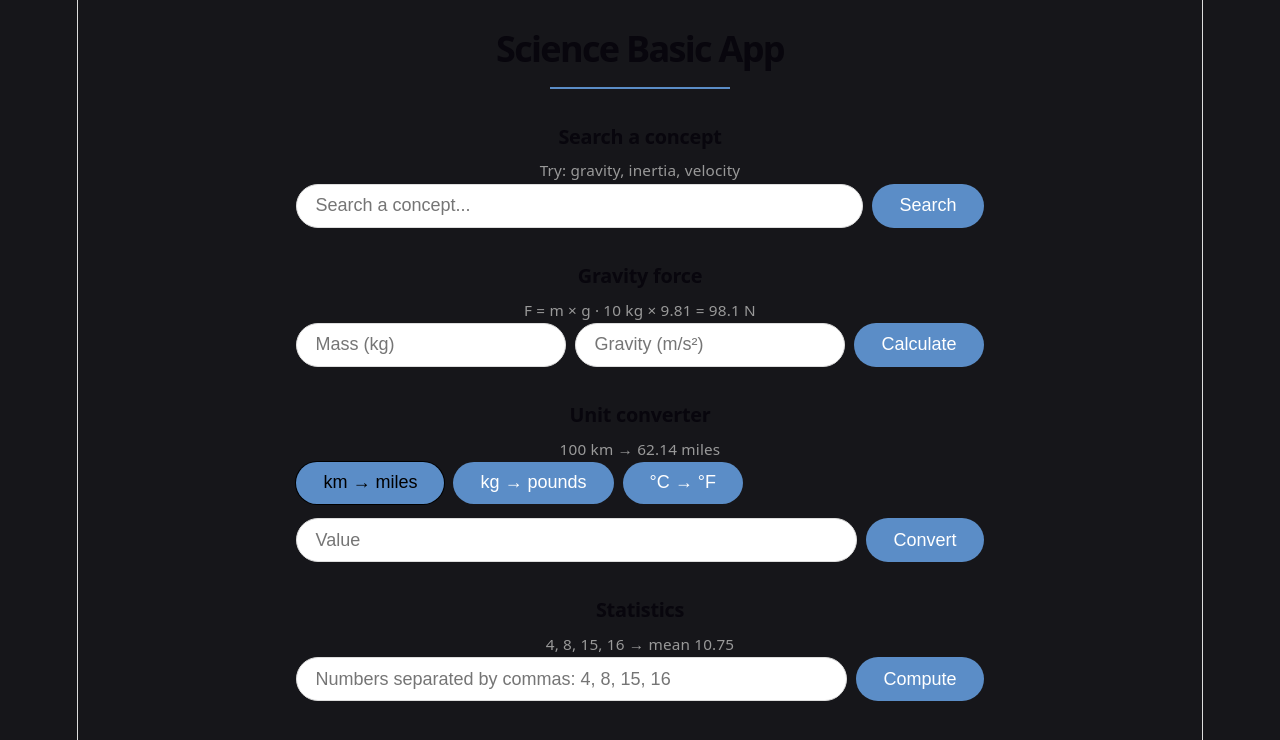
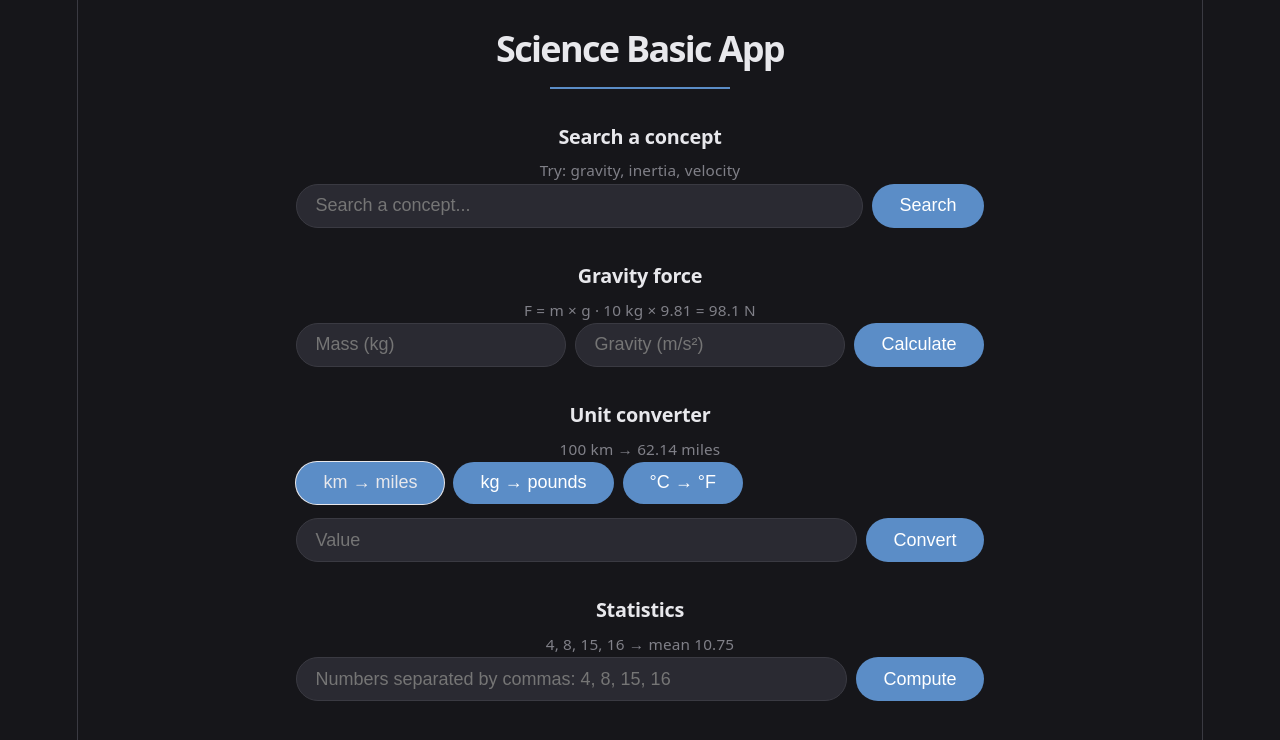
Before and after one commit to JulienLivernais/scientific-api, a React (Vite) app in the folder frontend/: page / in a window 1280 px wide. Shown: the top 740 px of the page. Built offline with nearby package versions, Linux system fonts and the light colour scheme.

Commit message:
Fix title colors

```diff
--- a/frontend/src/App.css
+++ b/frontend/src/App.css
@@ -2,23 +2,24 @@
   --accent: #5b8dc7;
   --accent-dark: #4a7ab5;
   --text: #e8e8ec;
-  --text-muted: #666;
-  --text-light: #999;
-  --border: #ddd;
-  --border-light: #eee;
-  --error: #c00;
+  --text-muted: #a0a0aa;
+  --text-light: #808088;
+  --border: #3a3a42;
+  --border-light: #2a2a32;
+  --error: #ff6b6b;
   --radius-pill: 999px;
   --radius-card: 16px;
-  --text: #e8e8ec;
-  }
+}
 
+* {
+  box-sizing: border-box;
+}
 
 body {
   margin: 0;
   background: #16161a;
-  color: #e8e8ec;
+  color: var(--text);
 }
-
 
 .app {
   max-width: 800px;
@@ -28,10 +29,31 @@ body {
   color: var(--text);
 }
 
+.app h1 {
+  font-size: 2rem;
+  font-weight: 700;
+  margin: 0 0 1.5rem 0;
+  padding-bottom: 1.5rem;
+  position: relative;
+  color: var(--text);
+}
+
+.app h1::after {
+  content: "";
+  position: absolute;
+  bottom: 0;
+  left: 50%;
+  transform: translateX(-50%);
+  width: 180px;
+  height: 2px;
+  background: var(--accent);
+}
+
 .search h2 {
   font-size: 1.1rem;
   font-weight: 600;
   margin: 2rem 0 0.5rem 0;
+  color: var(--text);
 }
 
 .hint {
@@ -52,6 +74,8 @@ body {
   border: 1px solid var(--border);
   border-radius: var(--radius-pill);
   font-size: 1rem;
+  background: #2a2a32;
+  color: var(--text);
 }
 
 .search input:focus {
@@ -87,9 +111,9 @@ body {
 }
 
 .pill.active {
-  border-color: #000;
-  color: #000;
-  box-shadow: 0 0 0 1px #000;
+  border-color: var(--text);
+  color: var(--text);
+  box-shadow: 0 0 0 1px var(--text);
 }
 
 .notion-card {
@@ -97,10 +121,12 @@ body {
   border-radius: var(--radius-card);
   padding: 1.25rem;
   margin-bottom: 1rem;
+  color: var(--text);
 }
 
 .notion-card h3 {
   margin: 0 0 0.5rem 0;
+  color: var(--accent);
 }
 
 .result {
@@ -116,40 +142,14 @@ body {
   margin: 0.15rem 0;
 }
 
+.stats-grid {
+  display: flex;
+  justify-content: space-around;
+  gap: 1rem;
+}
+
 .error {
   color: var(--error);
-}
-
-.app h1 {
-  font-size: 2rem;
-  font-weight: 700;
-  margin: 0 0 1.5rem 0;
-  padding-bottom: 1.5rem;
-  position: relative;
-}
-
-.app h1::after {
-  content: "";
-  position: absolute;
-  bottom: 0;
-  left: 50%;
-  transform: translateX(-50%);
-  width: 180px;
-  height: 2px;
-  background: var(--accent);
-}
-
-.notion-card {
-  border: 1px solid var(--border);
-  border-radius: var(--radius-card);
-  padding: 1.25rem;
-  margin-bottom: 1rem;
-  color: var(--text);
-}
-
-.notion-card h3 {
-  margin: 0 0 0.5rem 0;
-  color: var(--accent);
 }
 
 @media (max-width: 640px) {
@@ -168,7 +168,6 @@ body {
   .search input,
   .search button {
     width: 100%;
-    box-sizing: border-box;
   }
 
   .pair-group {
```
